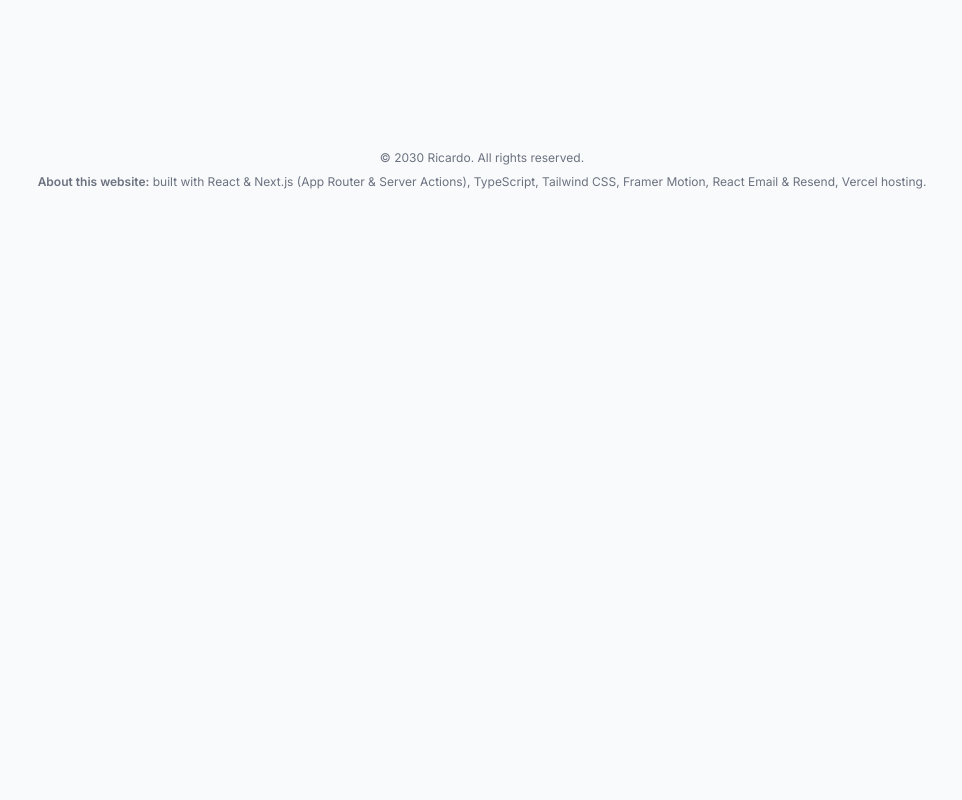
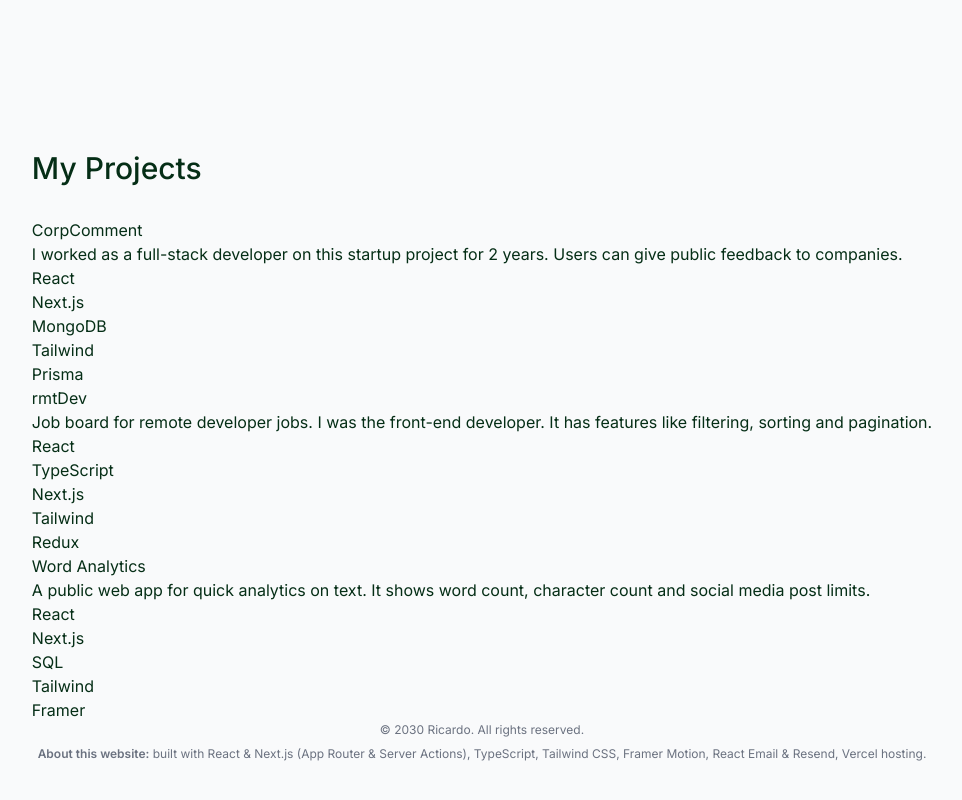
Before and after one commit to wylu1037/awesome-portfolio, a Next.js app: page / in a window 1280 px wide. Shown: the part 1146-1946 px from the top of the page, without its empty margins (158-1120 px from the left). Before the commit the page ends 1376 px from the top, so only its background shows below. Built offline with nearby package versions, Linux system fonts and the light colour scheme.

Commit message:
feat: add Projects component

```diff
--- a/app/page.tsx
+++ b/app/page.tsx
@@ -1,5 +1,6 @@
 import About from "@/components/About";
 import Intro from "@/components/Intro";
+import Projects from "@/components/Projects";
 import SectionDivider from "@/components/SectionDivider";
 
 export default function Home() {
@@ -8,6 +9,7 @@
       <Intro />
       <SectionDivider />
       <About />
+      <Projects />
     </div>
   );
 }
--- /dev/null
+++ b/components/Projects.tsx
@@ -0,0 +1,44 @@
+import React from "react";
+import SectionHeading from "./SectionHeading";
+import { projectsData } from "@/lib/data";
+
+export default function Projects() {
+  return (
+    <section className="">
+      <SectionHeading>My Projects</SectionHeading>
+
+      {projectsData.map((project, index) => (
+        <React.Fragment key={index}>
+          <Project {...project} />
+        </React.Fragment>
+      ))}
+    </section>
+  );
+}
+
+type ProjectProps = (typeof projectsData)[number];
+
+/* function Project({
+  title,
+  description,
+  tags,
+  imageUrl,
+}: {
+  title: string;
+  description: string;
+  tags: string[];
+  imageUrl: string;
+}) {
+  return <div>{title}</div>;
+} */
+
+function Project({ title, description, tags, imageUrl }: ProjectProps) {
+  return <article>
+    <h3>{title}</h3>
+    <p>{description}</p>
+    <ul>{tags.map((tag:string, index:number)=>(
+        <li key={index}>{tag}</li>
+    ))}</ul>
+
+  </article>;
+}
```
